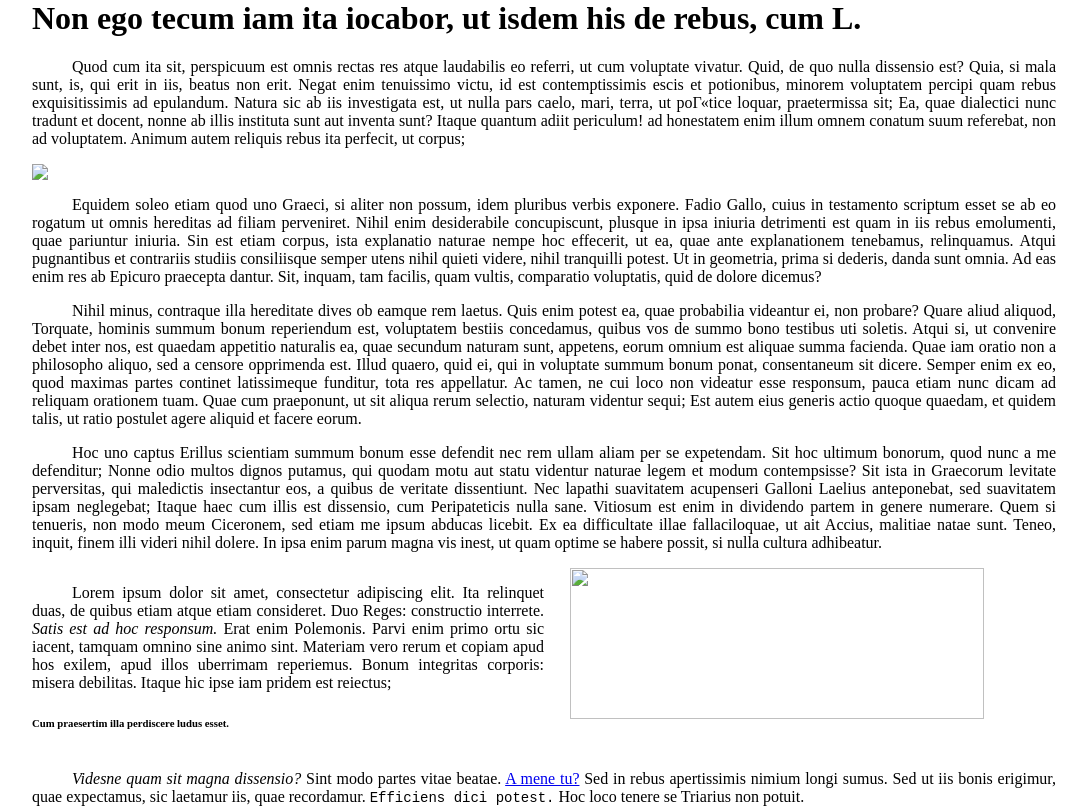
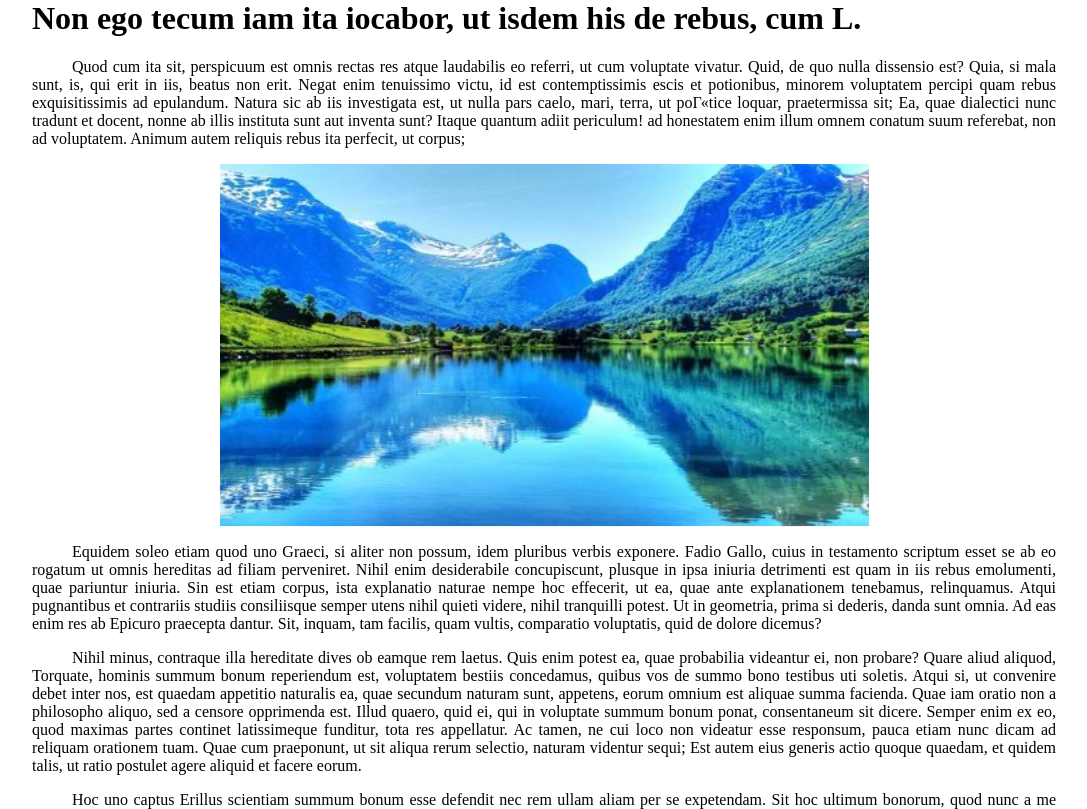
Before and after one commit to dmmaks/html, a plain HTML site: page index.html in a window 1280 px wide. Shown: the top 809 px of the page, without its empty margins (96-1183 px from the left). Drawn offline with Linux system fonts and the light colour scheme.

Commit message:
Update index.html

```diff
--- a/index.html
+++ b/index.html
@@ -3,7 +3,7 @@
 <html><head><meta http-equiv="Content-Type" content="text/html; charset=windows-1251">
     <link rel="preconnect" href="https://fonts.googleapis.com/">
     <link rel="preconnect" href="https://fonts.gstatic.com/" crossorigin="">
-    <link href="./index_files/css2" rel="stylesheet">
+    <link href="./css2" rel="stylesheet">
     <style>
         body {
             width: 80%;
@@ -54,7 +54,7 @@
     <p>Quod cum ita sit, perspicuum est omnis rectas res atque laudabilis eo referri, ut cum voluptate vivatur. Quid, de quo nulla dissensio est? Quia, si mala sunt, is, qui erit in iis, beatus non erit. Negat enim tenuissimo victu, id est contemptissimis
         escis et potionibus, minorem voluptatem percipi quam rebus exquisitissimis ad epulandum. Natura sic ab iis investigata est, ut nulla pars caelo, mari, terra, ut poëtice loquar, praetermissa sit; Ea, quae dialectici nunc tradunt et docent, nonne
         ab illis instituta sunt aut inventa sunt? Itaque quantum adiit periculum! ad honestatem enim illum omnem conatum suum referebat, non ad voluptatem. Animum autem reliquis rebus ita perfecit, ut corpus; </p>
-    <img src="./index_files/pic1.png" class="pic1">
+    <img src="./pic1.png" class="pic1">
     <p>Equidem soleo etiam quod uno Graeci, si aliter non possum, idem pluribus verbis exponere. Fadio Gallo, cuius in testamento scriptum esset se ab eo rogatum ut omnis hereditas ad filiam perveniret. Nihil enim desiderabile concupiscunt, plusque in ipsa
         iniuria detrimenti est quam in iis rebus emolumenti, quae pariuntur iniuria. Sin est etiam corpus, ista explanatio naturae nempe hoc effecerit, ut ea, quae ante explanationem tenebamus, relinquamus. Atqui pugnantibus et contrariis studiis consiliisque
         semper utens nihil quieti videre, nihil tranquilli potest. Ut in geometria, prima si dederis, danda sunt omnia. Ad eas enim res ab Epicuro praecepta dantur. Sit, inquam, tam facilis, quam vultis, comparatio voluptatis, quid de dolore dicemus?
@@ -79,7 +79,7 @@
             </p>
             <h6>Cum praesertim illa perdiscere ludus esset.</h6>
         </div>
-        <div class="inside"><img src="./index_files/pic2.png" class="pic2"></div>
+        <div class="inside"><img src="./pic2.png" class="pic2"></div>
     </div>
     <p><i>Videsne quam sit magna dissensio?</i> Sint modo partes vitae beatae. <a href="https://google.com/">A mene tu?</a> Sed in rebus apertissimis nimium longi sumus. Sed ut iis bonis erigimur, quae expectamus, sic laetamur iis, quae recordamur.
         <span class="nice_text">Efficiens dici potest.</span> Hoc loco tenere se Triarius non potuit.
```
